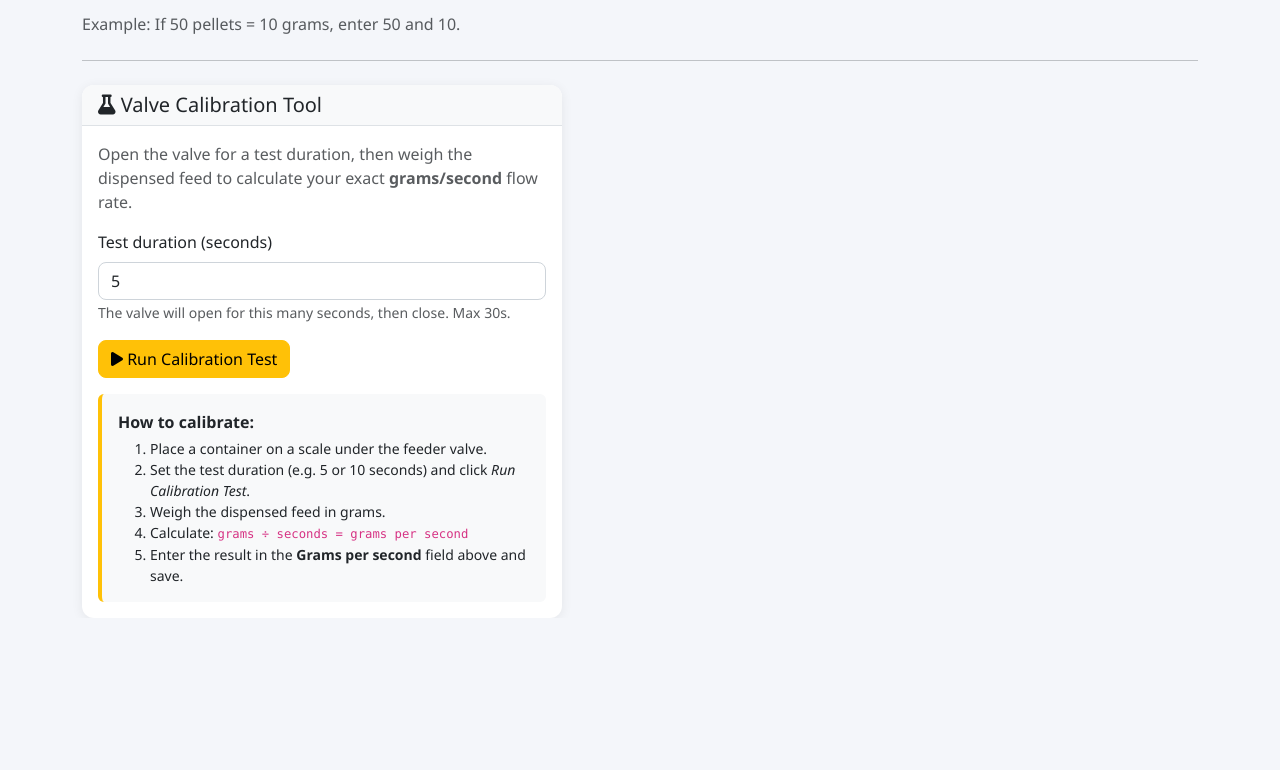
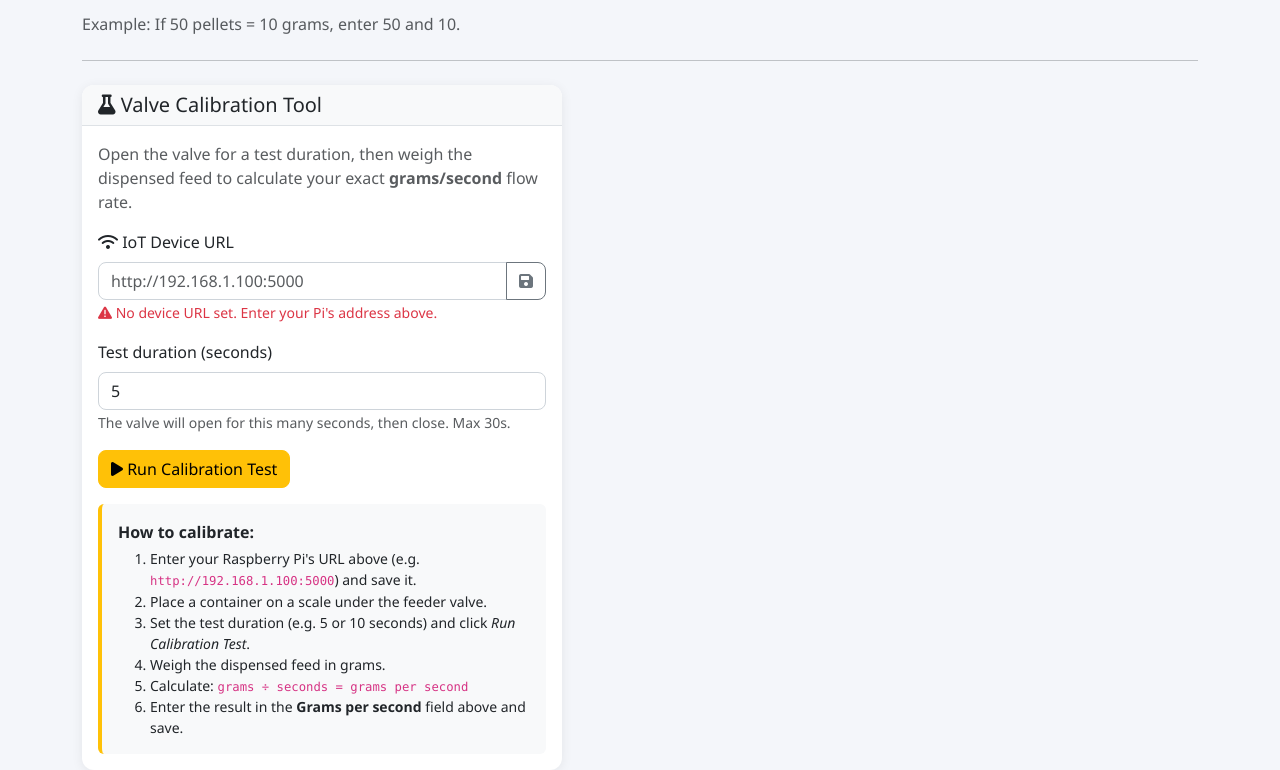
Before and after one commit to Juben00/Automated-Chicken-Feeder, a Flask app: page /admin/feed-ratio in a window 1280 px wide. Shown: the part 671-1441 px from the top of the page. Before the commit the page ends 1273 px from the top, so only its background shows below. Run offline with Flask 3, Linux system fonts and the light colour scheme; a user stored in the database is signed in; some libraries are stand-ins or nearby versions.

Commit message:
Add IoT Device URL configuration to feed ratio settings
- Introduced a new input field for users to enter and save their IoT device URL, enhancing connectivity options.
- Added validation and user feedback for the device URL input, indicating connection status.
- Implemented AJAX functionality to save the device URL on the server without page refresh.
- Updated the calibration form to include the device URL, ensuring it is submitted correctly during calibration tests.

This update improves the usability and functionality of the feeding system by allowing users to easily configure their IoT device settings.

```diff
--- a/app.py
+++ b/app.py
@@ -1214,7 +1214,22 @@ def admin_feed_ratio():
                 return redirect(url_for('admin_feed_ratio'))
         except Exception:
             flash('Invalid input.', 'danger')
-    return render_template('admin/feed_ratio.html', ratio=ratio)
+    return render_template('admin/feed_ratio.html', ratio=ratio, device_url=current_user.iot_device_url)
+
+
+@app.route('/admin/save-device-url', methods=['POST'])
+@login_required
+def admin_save_device_url():
+    """AJAX endpoint to save the IoT device URL for the current admin user."""
+    if not require_admin():
+        return jsonify({'error': 'Admin access required'}), 403
+    data = request.get_json() or {}
+    url = (data.get('device_url') or '').strip()
+    if not url:
+        return jsonify({'error': 'Device URL cannot be empty'}), 400
+    current_user.iot_device_url = url
+    db.session.commit()
+    return jsonify({'success': True})
 
 
 @app.route('/admin/calibrate-valve', methods=['POST'])
@@ -1230,10 +1245,17 @@ def admin_calibrate_valve():
     except (ValueError, TypeError):
         return jsonify({'error': 'Invalid duration'}), 400
 
-    # Find the admin's IoT device URL
-    device_url = current_user.iot_device_url
+    # Use device URL from form (allows inline edit) or fall back to saved value
+    device_url = (request.form.get('device_url') or '').strip()
+    if device_url:
+        # Also persist it so future requests use it
+        current_user.iot_device_url = device_url
+        db.session.commit()
+    else:
+        device_url = current_user.iot_device_url
+
     if not device_url:
-        flash('No IoT device URL configured for your account.', 'danger')
+        flash('No IoT device URL configured. Enter the URL in the field above.', 'danger')
         return redirect(url_for('admin_feed_ratio'))
 
     # Build endpoint
--- a/templates/admin/feed_ratio.html
+++ b/templates/admin/feed_ratio.html
@@ -42,7 +42,27 @@
             <p class="text-muted mb-3">
                 Open the valve for a test duration, then weigh the dispensed feed to calculate your exact <strong>grams/second</strong> flow rate.
             </p>
+
+            <!-- IoT Device URL -->
+            <div class="mb-3">
+                <label for="device_url" class="form-label"><i class="fa fa-wifi"></i> IoT Device URL</label>
+                <div class="input-group">
+                    <input type="text" class="form-control" id="device_url" name="device_url"
+                           value="{{ device_url or '' }}"
+                           placeholder="http://192.168.1.100:5000" required>
+                    <button type="button" class="btn btn-outline-secondary" id="saveDeviceBtn" title="Save device URL">
+                        <i class="fa fa-save"></i>
+                    </button>
+                </div>
+                {% if device_url %}
+                <small class="text-success"><i class="fa fa-check-circle"></i> Connected: <code>{{ device_url }}</code></small>
+                {% else %}
+                <small class="text-danger"><i class="fa fa-exclamation-triangle"></i> No device URL set. Enter your Pi's address above.</small>
+                {% endif %}
+            </div>
+
             <form id="calibrateForm" method="post" action="{{ url_for('admin_calibrate_valve') }}">
+                <input type="hidden" name="device_url" id="calibrate_device_url" value="{{ device_url or '' }}">
                 <div class="mb-3">
                     <label for="duration_seconds" class="form-label">Test duration (seconds)</label>
                     <input type="number" class="form-control" id="duration_seconds" name="duration_seconds" value="5" min="1" max="30" step="1" required>
@@ -55,6 +75,7 @@
             <div class="mt-3 p-3 bg-light rounded" style="border-left:4px solid #ffc107;">
                 <strong>How to calibrate:</strong>
                 <ol class="mb-0 mt-1 small">
+                    <li>Enter your Raspberry Pi's URL above (e.g. <code>http://192.168.1.100:5000</code>) and save it.</li>
                     <li>Place a container on a scale under the feeder valve.</li>
                     <li>Set the test duration (e.g. 5 or 10 seconds) and click <em>Run Calibration Test</em>.</li>
                     <li>Weigh the dispensed feed in grams.</li>
@@ -69,12 +90,43 @@
 
 {% block scripts %}
 <script>
+// Keep the hidden calibration field in sync with the visible device URL input
+var deviceInput = document.getElementById('device_url');
+var hiddenField = document.getElementById('calibrate_device_url');
+deviceInput.addEventListener('input', function() {
+    hiddenField.value = deviceInput.value;
+});
+
+// Save device URL button — stores it on the server via AJAX
+document.getElementById('saveDeviceBtn').addEventListener('click', function() {
+    var url = deviceInput.value.trim();
+    if (!url) { Swal.fire({icon:'warning', title:'Empty URL', text:'Please enter a device URL first.'}); return; }
+    fetch("{{ url_for('admin_save_device_url') }}", {
+        method: 'POST',
+        headers: {'Content-Type': 'application/json'},
+        body: JSON.stringify({device_url: url})
+    })
+    .then(function(r) { return r.json(); })
+    .then(function(data) {
+        if (data.success) {
+            Swal.fire({icon:'success', title:'Saved', text:'Device URL updated.', timer:2000, showConfirmButton:false});
+        } else {
+            Swal.fire({icon:'error', title:'Error', text: data.error || 'Failed to save.'});
+        }
+    })
+    .catch(function() {
+        Swal.fire({icon:'error', title:'Error', text:'Network error saving device URL.'});
+    });
+});
+
+// Calibration form — spinner while waiting
 document.getElementById('calibrateForm').addEventListener('submit', function(e) {
+    // Copy latest device URL into hidden field before submit
+    hiddenField.value = deviceInput.value;
     var btn = document.getElementById('calibrateBtn');
     var dur = document.getElementById('duration_seconds').value;
     btn.disabled = true;
     btn.innerHTML = '<i class="fa fa-spinner fa-spin"></i> Valve open for ' + dur + 's …';
-    // Re-enable after the expected duration + buffer
     setTimeout(function() {
         btn.disabled = false;
         btn.innerHTML = '<i class="fa fa-play"></i> Run Calibration Test';
```
